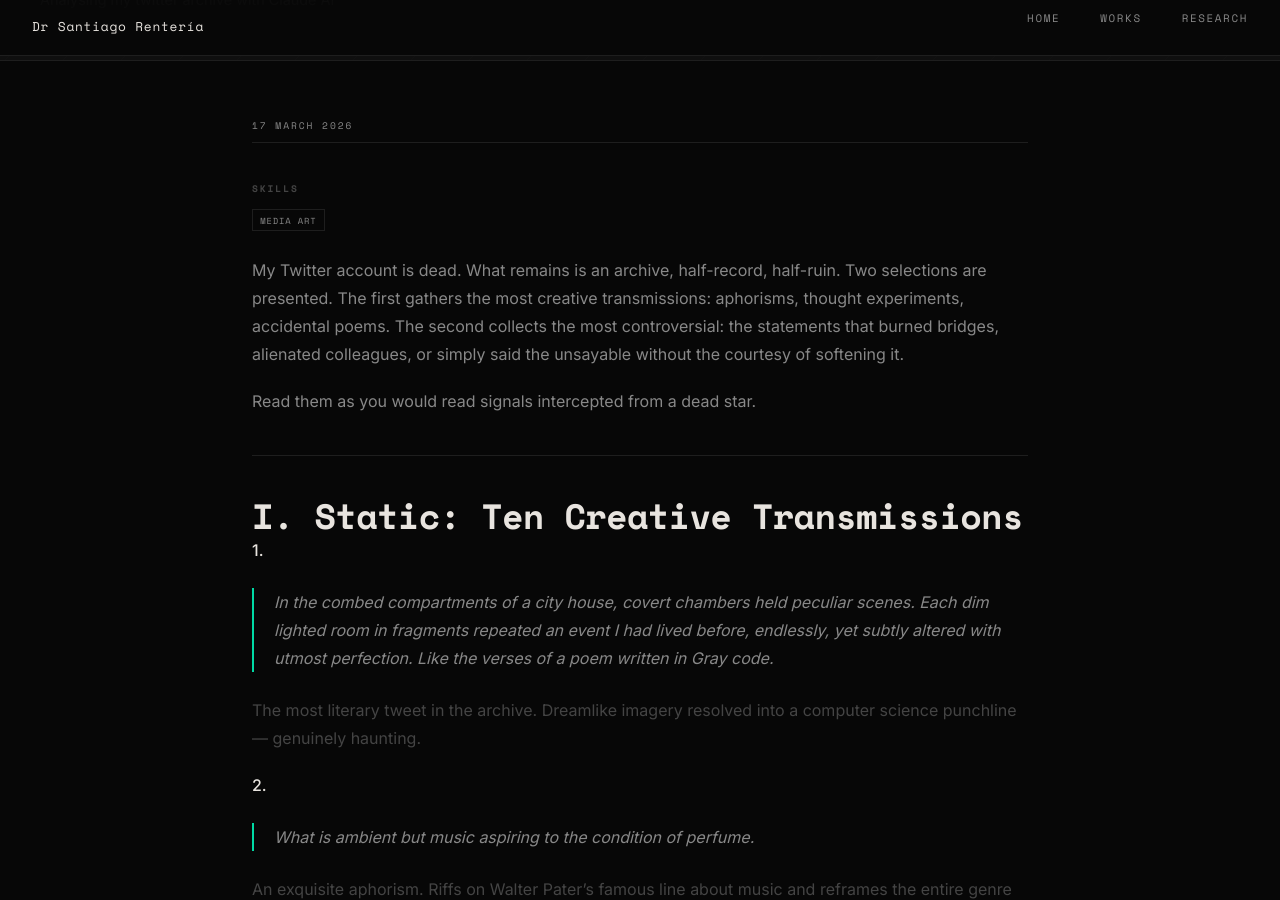
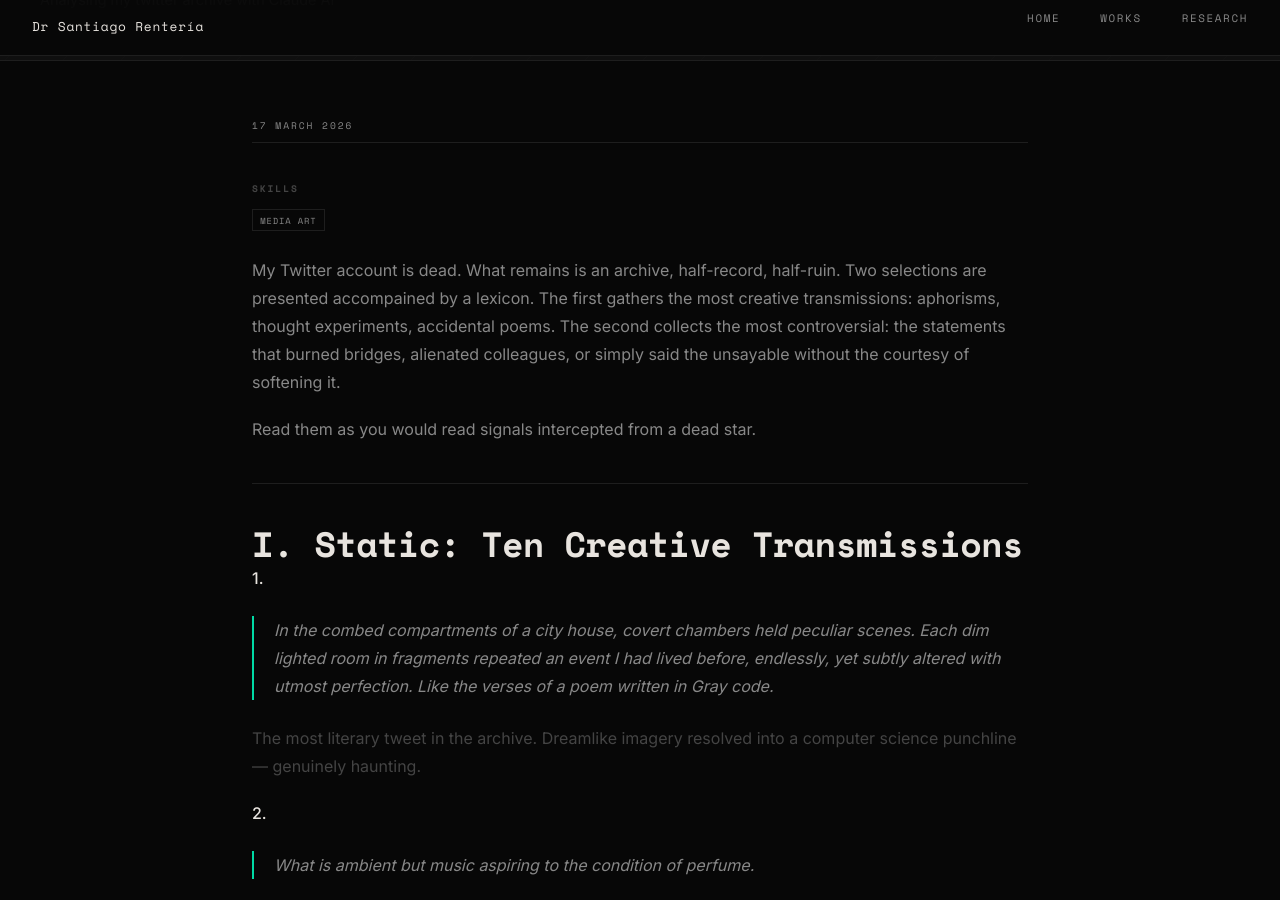
Before and after one commit to hermes2507/renterialab.com, a Jekyll site: the page built from _posts/works/2026-03-17-twitter-claude.md, in a window 1280 px wide and 900 px high, scrolled down 321 px. Built offline with Jekyll 4.4.1, drawn with Linux system fonts in a browser that asks for light colours.

Commit message:
Update 2026-03-17-twitter-claude.md

```diff
--- a/_posts/works/2026-03-17-twitter-claude.md
+++ b/_posts/works/2026-03-17-twitter-claude.md
@@ -11,7 +11,7 @@ background-image: works.jpeg
 icon: smile
 ---
 
-My Twitter account is dead. What remains is an archive, half-record, half-ruin. Two selections are presented. The first gathers the most creative transmissions: aphorisms, thought experiments, accidental poems. The second collects the most controversial: the statements that burned bridges, alienated colleagues, or simply said the unsayable without the courtesy of softening it.
+My Twitter account is dead. What remains is an archive, half-record, half-ruin. Two selections are presented accompained by a lexicon. The first gathers the most creative transmissions: aphorisms, thought experiments, accidental poems. The second collects the most controversial: the statements that burned bridges, alienated colleagues, or simply said the unsayable without the courtesy of softening it.
 
 Read them as you would read signals intercepted from a dead star.
 
```
